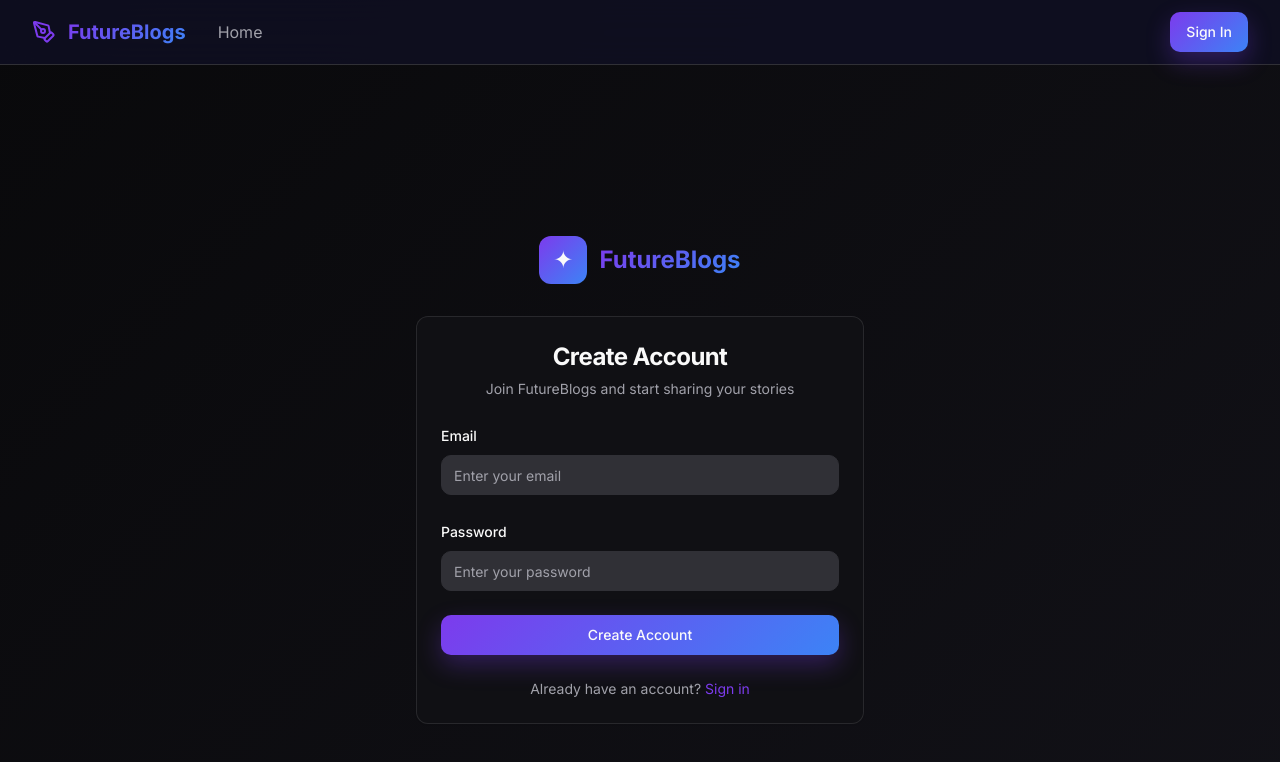
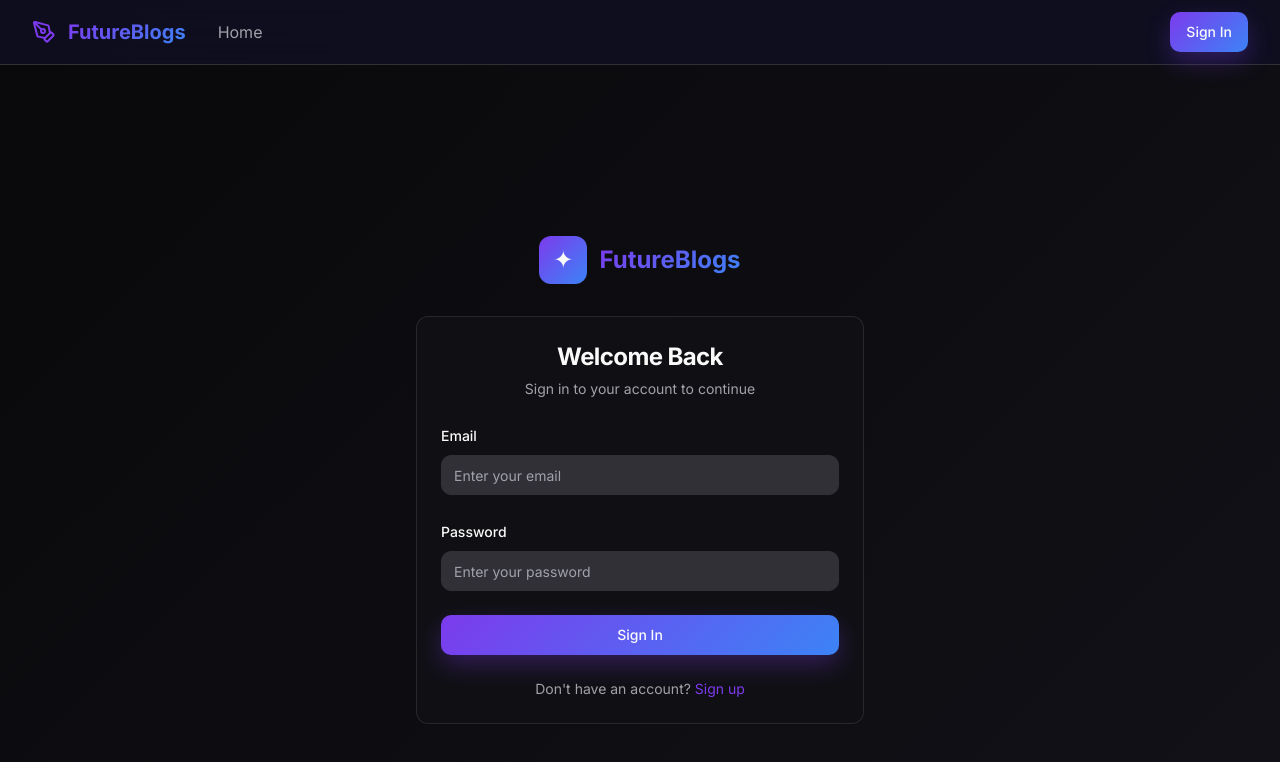
Before and after one commit to Nox-Invicte/futureblog, a React (Vite) app: page /auth in a window 1280 px wide. Shown: the top 762 px of the page. Built offline with nearby package versions, Linux system fonts and the light colour scheme; no server answers; a web font is replaced by a local one.

Commit message:
Fixed Backend Issues

```diff
--- a/src/pages/auth.tsx
+++ b/src/pages/auth.tsx
@@ -13,7 +13,7 @@ export default function Auth() {
       setIsLoading(false);
     });
   }, []);
-  const [mode, setMode] = useState<"sign-in" | "signup">("sign-in");
+  const [mode, setMode] = useState<"signin" | "signup">("signin");
 
   // Redirect if already authenticated (using useEffect to avoid setState during render)
   useEffect(() => {
```
